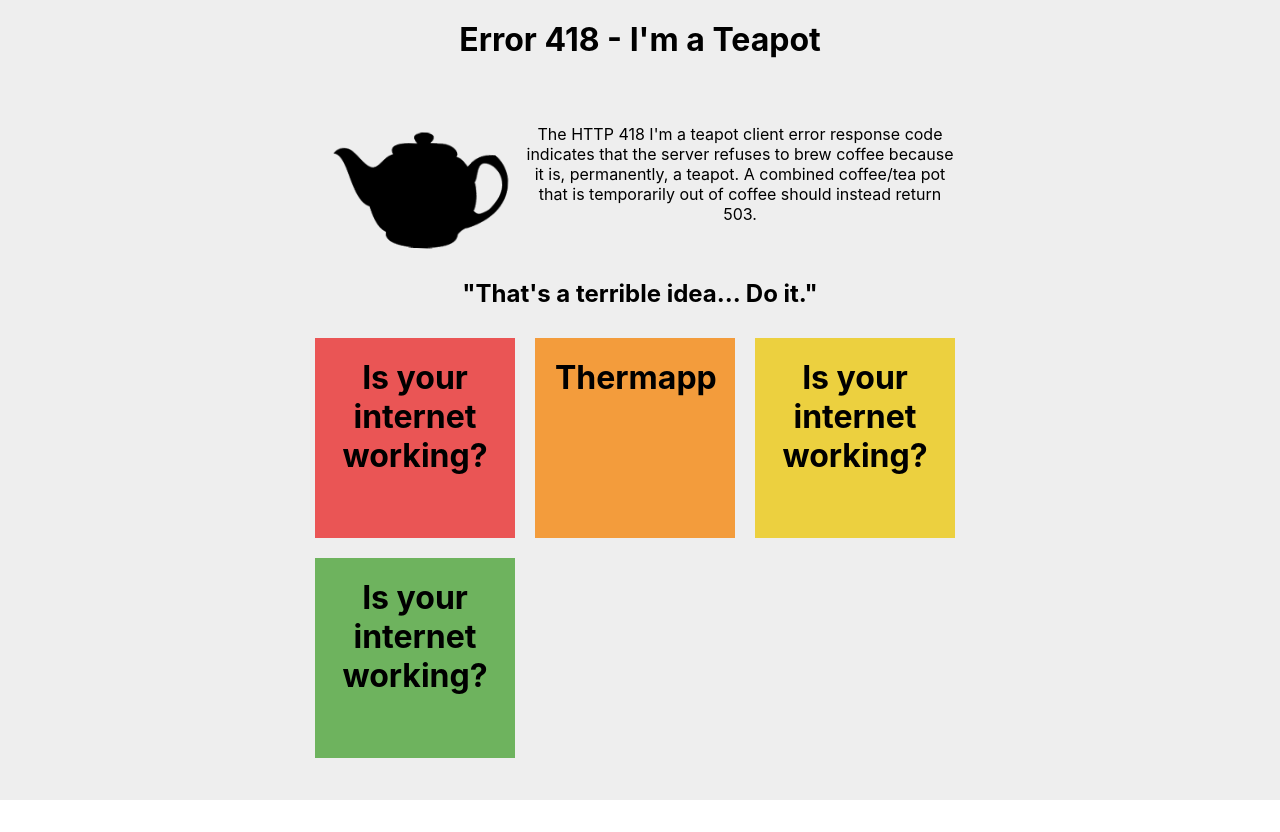
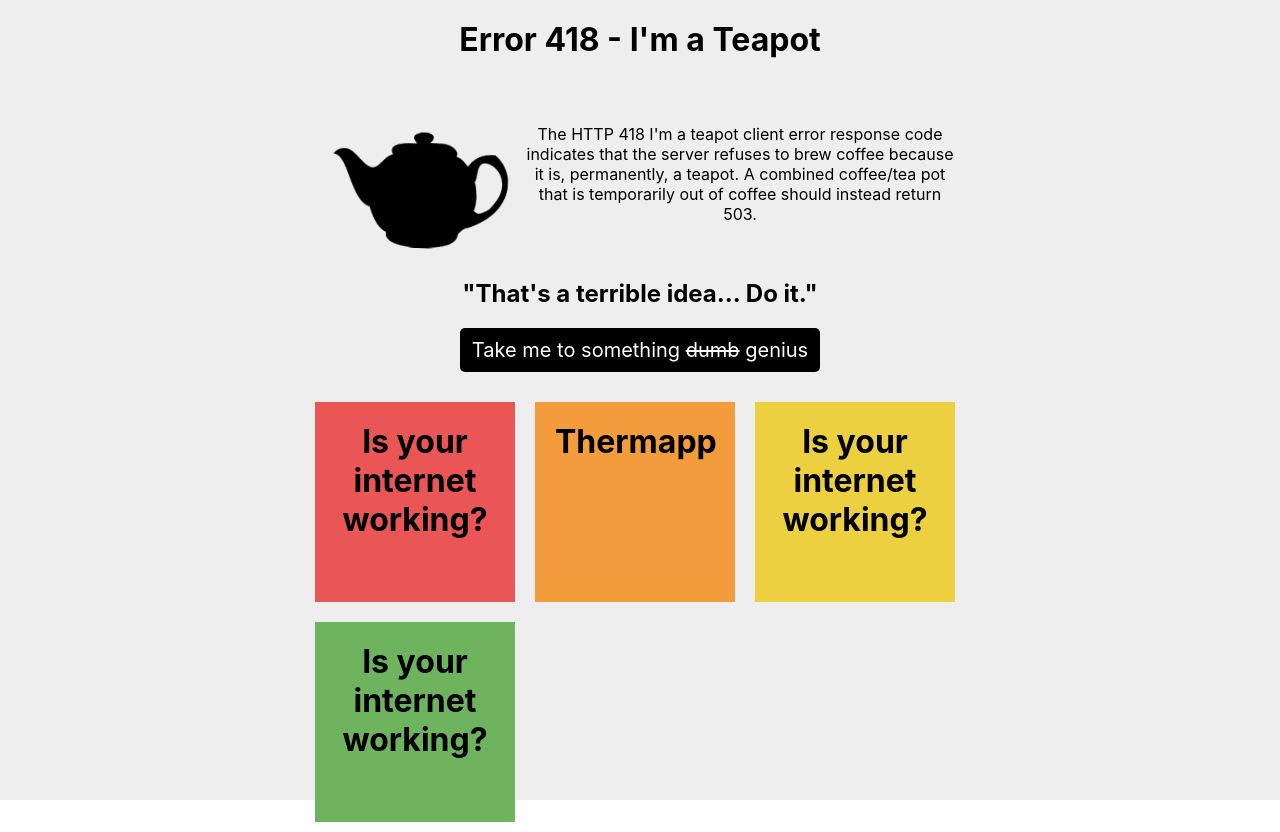
Before and after one commit to Pyxxil/TerribleHack, a React (Vite) app: page / in a window 1280 px wide. Before the commit the page ends 800 px from the top, so only its background shows below. Built offline with nearby package versions, Linux system fonts and the light colour scheme; no server answers.

Commit message:
Add random url button

```diff
--- a/src/HomePage/index.css
+++ b/src/HomePage/index.css
@@ -22,6 +22,22 @@
 .home-container2 {
     padding: 15px;
     height: 170px;
+}
+
+.stupid-button {
+    background-color: black;
+    color: white;
+    border-radius: 5px;
+    padding: 10px;
+    width: 340px;
+    margin: auto;
+    cursor: pointer;
+    font-size: 20px;
+}
+
+.stupid-button:hover {
+    opacity: 0.6;
+    transition: 1s;
 }
 
 a {
--- a/src/HomePage/index.tsx
+++ b/src/HomePage/index.tsx
@@ -4,6 +4,7 @@ import Teapot from "./teapot.png";
 import Card from "./Card";
 
 import "./index.css";
+import { Link } from "react-router-dom";
 
 const HomePage = () => {
   const colours=[
@@ -16,10 +17,24 @@ const HomePage = () => {
   ]
   let index = 0;
 
+  const urls = [
+    "/isInternetWorking",
+    "/thermapp",
+    "/lazysearch",
+    "/StressRelief"
+  ]
+
   function getColour() {
     const colour = colours[index];
     index = (index + 1) % colours.length;
     return colour;
+  }
+
+  function getRandomUrl() {
+    const url = urls[Math.floor(Math.random()*urls.length)];
+    console.log(url)
+    return url;
+
   }
 
   return <div className="home-page">
@@ -35,10 +50,15 @@ const HomePage = () => {
       </div>
 
       <h2>"That's a terrible idea... Do it."</h2>
-        <Card link="/isInternetWorking" title="Is your internet working?" colour={getColour()} />
-        <Card link="/thermapp" title="Thermapp" colour={getColour()} />
-        <Card link="/lazysearch" title="Is your internet working?" colour={getColour()} />
-        <Card link="/StressRelief" title="Is your internet working?" colour={getColour()} />
+      {/* </Link> */}
+      <Link to={getRandomUrl()}>
+        <div className="stupid-button">Take me to something <del>dumb</del> genius</div>
+      </Link>
+      <br />
+      <Card link="/isInternetWorking" title="Is your internet working?" colour={getColour()} />
+      <Card link="/thermapp" title="Thermapp" colour={getColour()} />
+      <Card link="/lazysearch" title="Is your internet working?" colour={getColour()} />
+      <Card link="/StressRelief" title="Is your internet working?" colour={getColour()} />
     </div>
 
   </div>;
```
